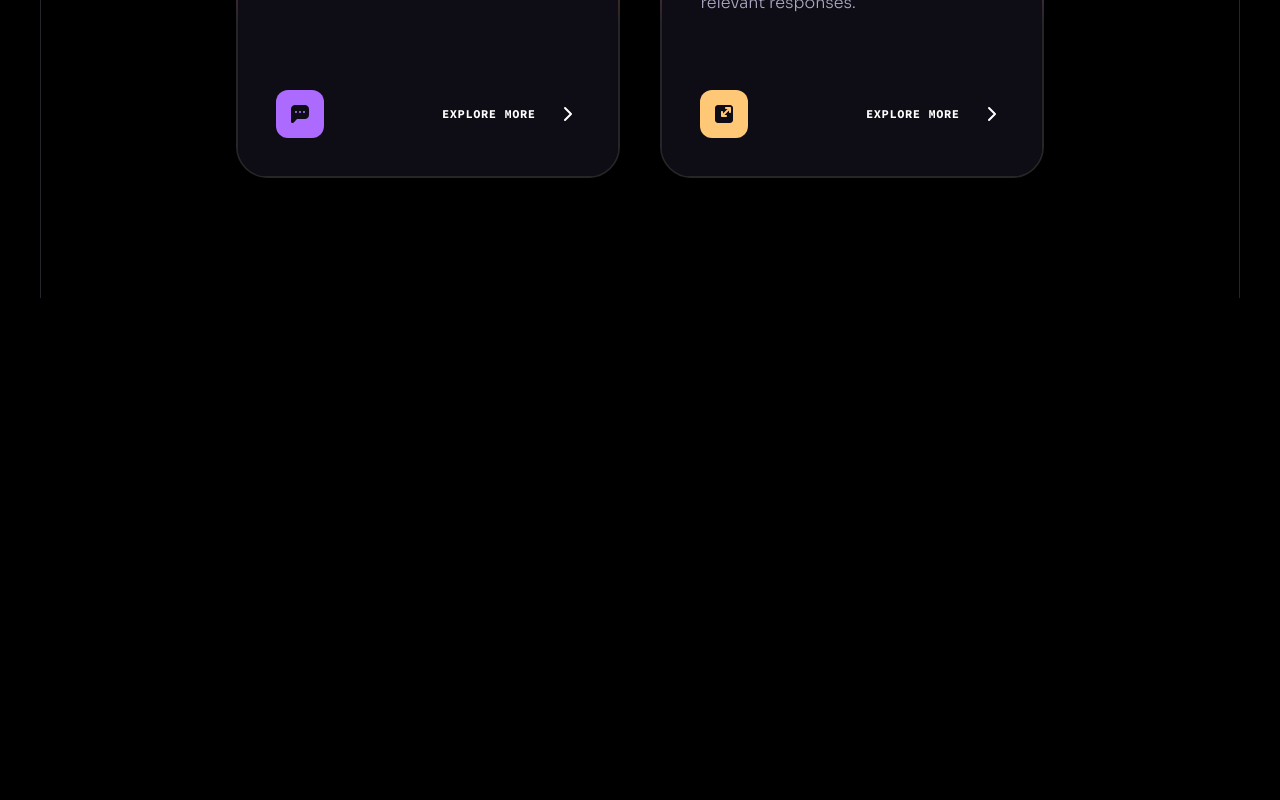
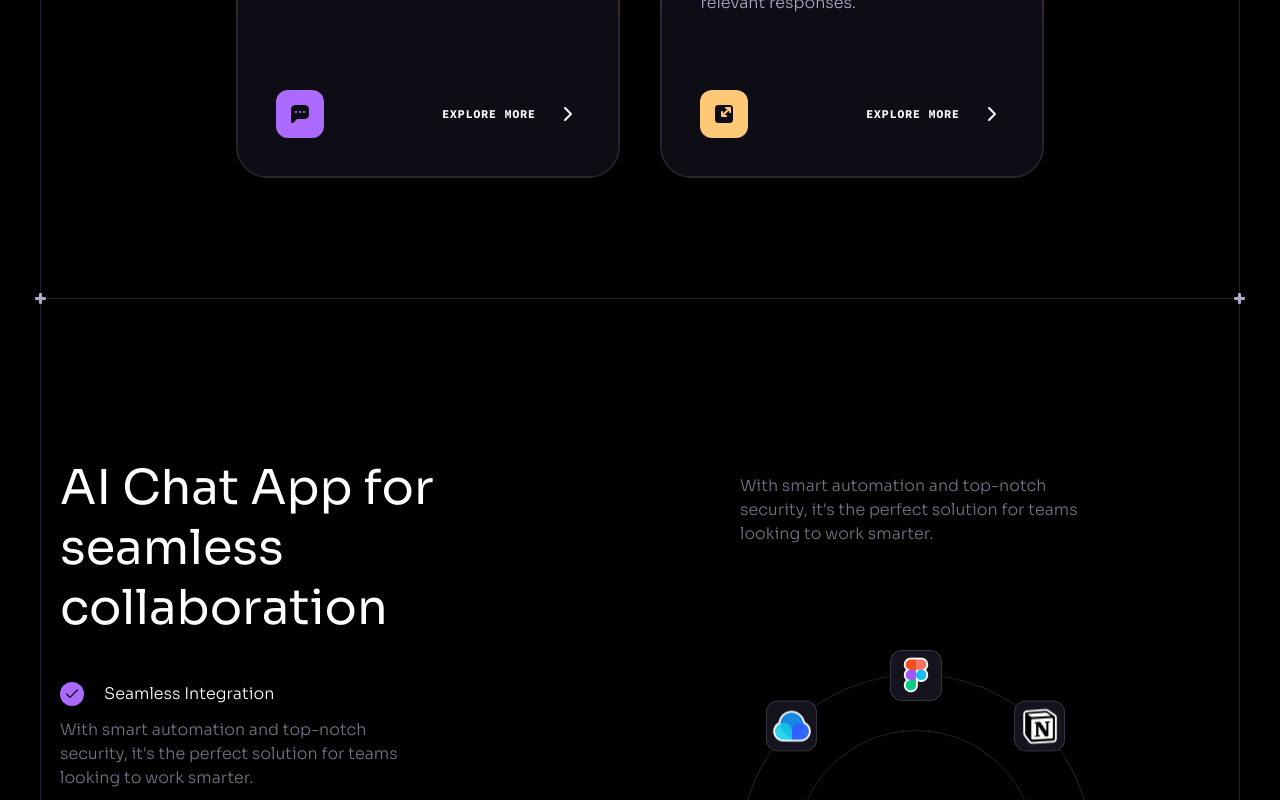
Before and after one commit to DagassaCoop/brainwave, a React (Vite) app: page / in a window 1280 px wide. Shown: the part 2752-3552 px from the top of the page. Before the commit the page ends 3050 px from the top, so only its background shows below. Built offline with nearby package versions, Linux system fonts and the light colour scheme.

Commit message:
add: Collaboration component

```diff
--- a/src/app/App.tsx
+++ b/src/app/App.tsx
@@ -5,6 +5,7 @@ import ButtonGradient from "@/assets/svg/ButtonGradient";
 import Header from "@/components/Header";
 import Hero from "@/components/Hero";
 import Benefit from "@/components/Benefit";
+import Collaboration from "@/components/Collaboration";
 
 function App() {
   return (
@@ -12,6 +13,8 @@ function App() {
       <Header />
       <Hero />
       <Benefit />
+      <Collaboration />
+
       <ButtonGradient />
     </>
   );
--- /dev/null
+++ b/src/components/Collaboration.tsx
@@ -0,0 +1,97 @@
+// Assets
+import { brainwaveSymbol, check } from "@/assets";
+
+// Constants
+import { collabApps, collabContent, collabText } from "@/constants";
+
+// Components
+
+import Section from "./foundation/Section";
+import Button from "./foundation/Button";
+import { LeftCurve, RightCurve } from "./design/Collaboration";
+
+const Collaboration = () => {
+  return (
+    <Section crosses>
+      <div className="container lg:flex">
+        <div className="max-w-[25rem]">
+          <h2 className="h2 mb-4 md:mb-8">
+            AI Chat App for seamless collaboration
+          </h2>
+
+          <ul className="max-w-[22rem] mb-10 md:mb-14">
+            {collabContent.map((item) => {
+              return (
+                <li key={item.id} className="mb-3 py-3">
+                  <div className="flex items-center">
+                    <img src={check} alt={item.title} width={24} height={24} />
+                    <h6 className="body-2 ml-5">{item.title}</h6>
+                  </div>
+                  {item.text && (
+                    <p className="body-2 mt-3 text-n-4">{item.text}</p>
+                  )}
+                </li>
+              );
+            })}
+          </ul>
+
+          <Button>Try it now</Button>
+        </div>
+
+        <div className="lg:ml-auto xl:w-[38rem] mt-4">
+          <p className="body-2 mb-4 text-n-4 md:mb-16 lg:mb-32 lg:w-[22rem] lg:mx-auto">
+            {collabText}
+          </p>
+
+          <div className="relative left-1/2 flex w-[22rem] aspect-square border border-n-6 rounded-full -translate-x-1/2 scale:75 md:scale:100 mt-8 lg:mt-0">
+            <div className="flex w-60 aspect-square m-auto border border-n-6 rounded-full">
+              <div className="flex w-[6rem] aspect-square m-auto p-[0.2rem] bg-conic-gradient rounded-full">
+                <div className="flex items-center justify-center w-full h-full bg-n-8 rounded-full">
+                  <img
+                    src={brainwaveSymbol}
+                    alt="brainwave"
+                    width={48}
+                    height={48}
+                  />
+                </div>
+              </div>
+            </div>
+            <ul>
+              {collabApps.map((app, index) => {
+                return (
+                  <li
+                    key={app.id}
+                    className={[
+                      "absolute top-0 left-1/2 h-1/2 -ml-[1.6rem] origin-bottom",
+                      `rotate-${index * 45}`,
+                    ].join(" ")}
+                  >
+                    <div
+                      className={[
+                        "relative -top-[1.6rem] flex w-[3.2rem] h-[3.2rem] bg-n-7 border border-n-1/15 rounded-xl",
+                        `-rotate-${index * 45}`,
+                      ].join(" ")}
+                    >
+                      <img
+                        src={app.icon}
+                        alt={app.title}
+                        className="m-auto"
+                        width={app.width}
+                        height={app.height}
+                      />
+                    </div>
+                  </li>
+                );
+              })}
+            </ul>
+
+            <LeftCurve />
+            <RightCurve />
+          </div>
+        </div>
+      </div>
+    </Section>
+  );
+};
+
+export default Collaboration;
```
